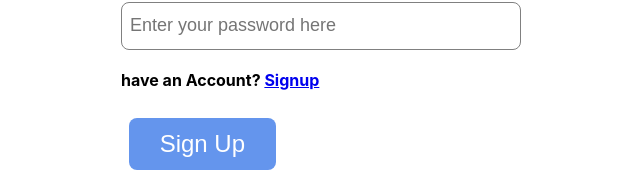
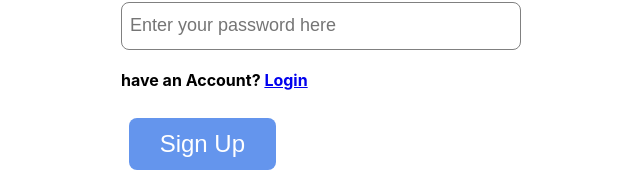
Before and after one commit to suyash200/kanbanFrontend, a React (Create React App) app: page /signup in a window 1280 px wide. Shown: the part 461-633 px from the top of the page, without its empty margins (319-959 px from the left). Built offline with nearby package versions, Linux system fonts and the light colour scheme.

Commit message:
herf updates

```diff
--- a/src/pages/auth/signup2.tsx
+++ b/src/pages/auth/signup2.tsx
@@ -95,7 +95,7 @@ export default function Signup2() {
           {/* <label className="errorLabel">{passwordError}</label> */}
           <h4>
         {" "}
-       have an Account? <a href="/login">Signup</a>{" "}
+       have an Account? <a href="/login">Login</a>{" "}
       </h4>
           <br />
           <div className={"inputContainer"}>
```
